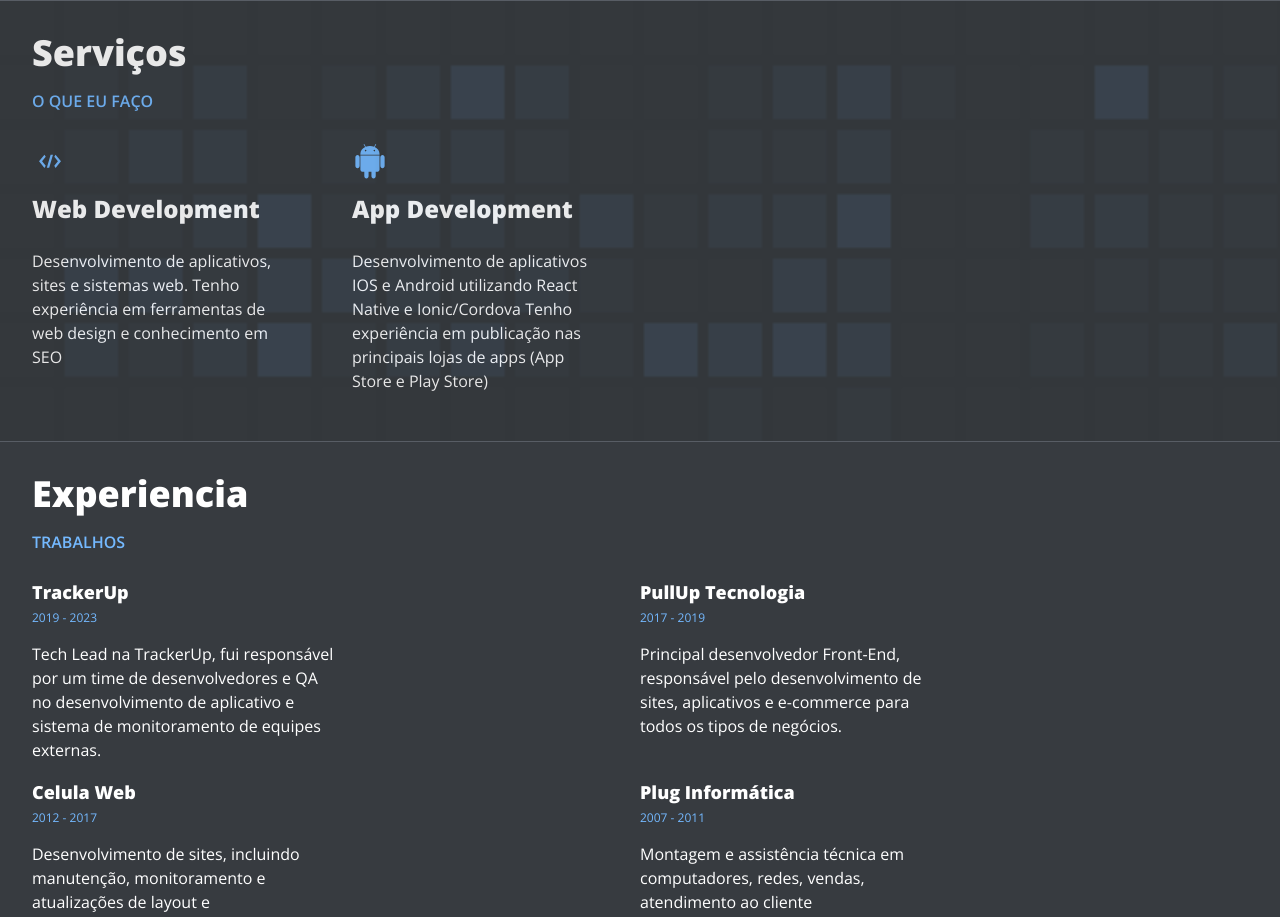
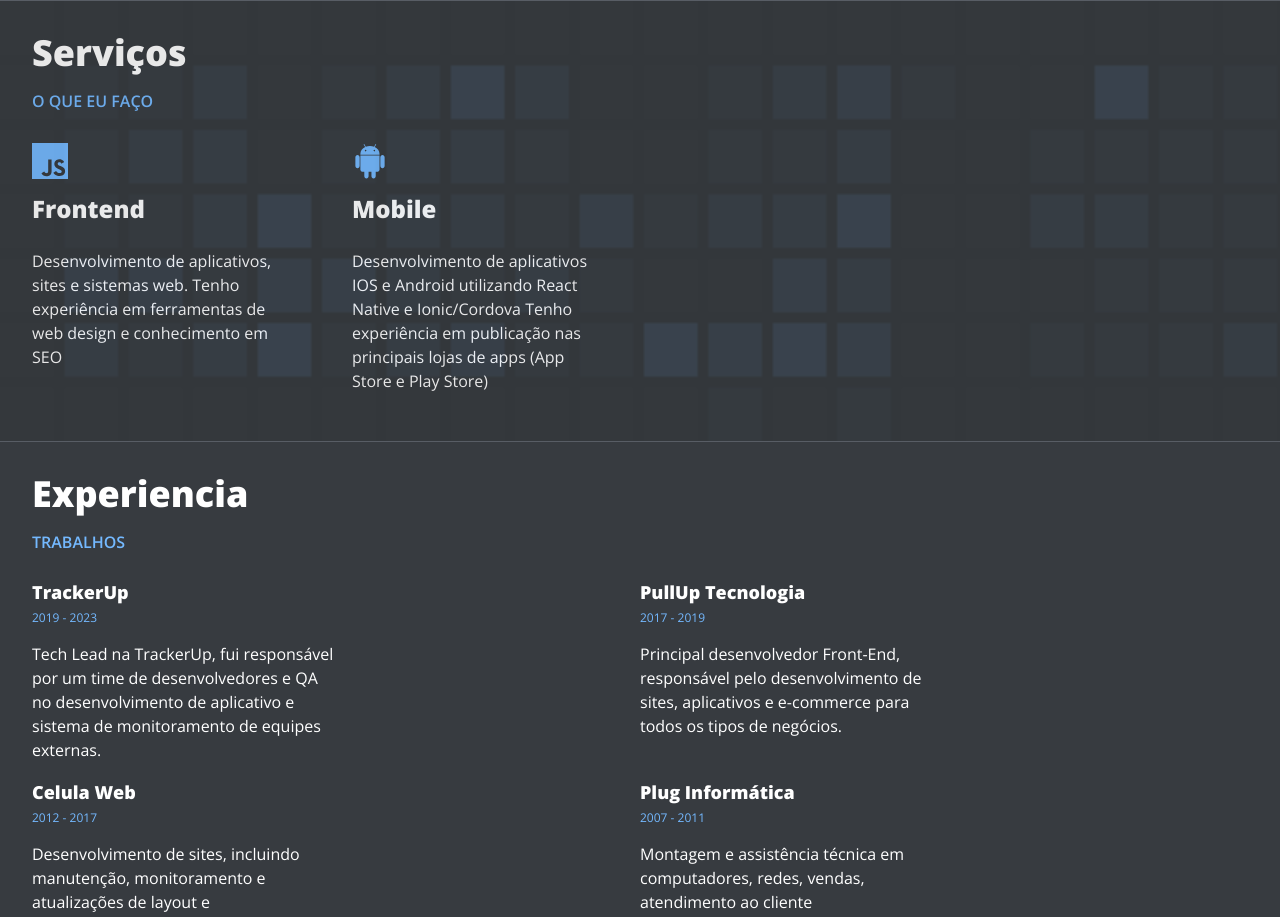
Before and after one commit to leandrorochaoliveira/leandrorochaoliveira.github.io, a Next.js app: page / in a window 1280 px wide. Shown: the part 1260-2177 px from the top of the page. Built offline with nearby package versions, Linux system fonts and the light colour scheme.

Commit message:
services section component

```diff
--- /dev/null
+++ b/components/services/ServicesSection.tsx
@@ -0,0 +1,43 @@
+import { SiJavascript } from "react-icons/si"
+import { DiAndroid, DiCode } from "react-icons/di";
+import { FaDatabase } from "react-icons/fa"
+import Section from "../Section";
+
+export default function Services() {
+  return (<Section title="Serviços" id="Services" subTitle="O que eu faço">
+    <>
+      <div className="grid gap-16 grid-cols-1 md:grid-cols-2 lg:grid-cols-4">
+        <div>
+          <div className="icon">
+            <SiJavascript />
+          </div>
+          <h4>Frontend</h4>
+          <p>
+            Desenvolvimento de aplicativos, sites e sistemas web.
+            Tenho experiência em ferramentas de web design e conhecimento em SEO
+          </p>
+        </div>
+        {/*       <div>
+          <div className="icon">
+            <FaDatabase />
+          </div>
+          <h4>Backend</h4>
+          <p>
+            Desenvolvimento de aplicativos, sites e sistemas web.
+            Tenho experiência em ferramentas de web design e conhecimento em SEO
+          </p>
+        </div> */}
+        <div>
+          <div className="icon">
+            <DiAndroid />
+          </div>
+          <h4>Mobile</h4>
+          <p>
+            Desenvolvimento de aplicativos IOS e Android utilizando React Native e Ionic/Cordova
+            Tenho experiência em publicação nas principais lojas de apps (App Store e Play Store)
+          </p>
+        </div>
+      </div>
+    </>
+  </Section>)
+}
--- a/pages/index.tsx
+++ b/pages/index.tsx
@@ -5,14 +5,14 @@ import ImageProfile from "../components/ImageProfile";
 import Navbar from "../components/navbar/Navbar";
 import Section from "../components/Section";
 import SubTitle from "../components/SubTitle";
-import Button from "../components/Button";
-import { DiAndroid, DiCode } from "react-icons/di";
+
 import { BiMailSend, BiChevronsDown } from "react-icons/bi";
 import { FaGithubSquare, FaLinkedin } from "react-icons/fa"
 import Portfolio from "../components/portfolio/Portfolio";
 import Experiencia from "../components/experiencia/Experiencia";
 import { scrollToElement } from "../shared/scroll";
 import Contact from "../components/contact/Contact";
+import Services from "../components/services/ServicesSection";
 
 export default function Home() {
   return (
@@ -96,43 +96,7 @@ export default function Home() {
               </div>
             </>
           </Section>
-          <Section title="Serviços" id="Services" subTitle="O que eu faço">
-            <>
-              <div className="grid gap-16 grid-cols-1 md:grid-cols-2 lg:grid-cols-4">
-                <div>
-                  <div className="icon">
-                    <DiCode />
-                  </div>
-                  <h4>Web Development</h4>
-                  <p>
-                    Desenvolvimento de aplicativos, sites e sistemas web.
-                    Tenho experiência em ferramentas de web design e conhecimento em SEO
-                  </p>
-                </div>
-                <div>
-                  <div className="icon">
-                    <DiAndroid />
-                  </div>
-                  <h4>App Development</h4>
-                  <p>
-                    Desenvolvimento de aplicativos IOS e Android utilizando React Native e Ionic/Cordova
-                    Tenho experiência em publicação nas principais lojas de apps (App Store e Play Store)
-                  </p>
-                </div>
-                {/*<div>
-                  <div className="icon">
-                    <DiPhotoshop />
-                  </div>
-                  <h4>Web Design</h4>
-                  <p>
-                    Da The web development process includes: web design, web
-                    content, client-side / server-side scripting and network
-                    security configuration.
-                  </p>
-                </div>*/}
-              </div>
-            </>
-          </Section>
+          <Services />
           <Experiencia />
           {/* <Section title="Skills" id="Skills">
             <>
```
